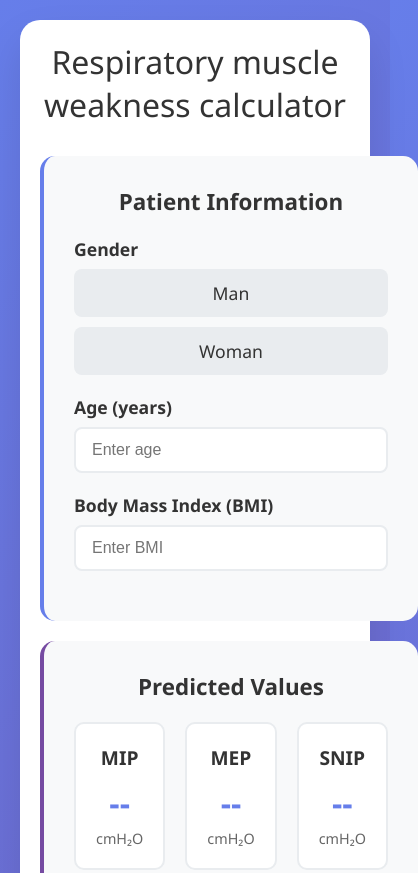
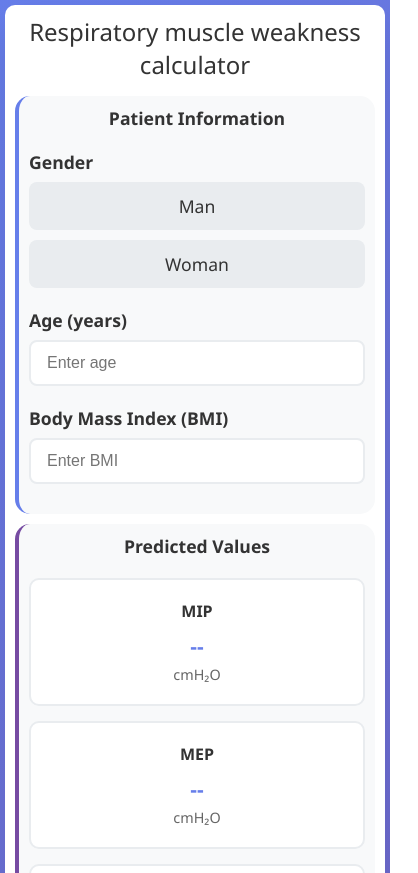
Before and after one commit to respmw/respmw.github.io, a plain HTML site: page index.html in a window 390 px wide. Shown: the top 873 px of the page, 418 px wide, since content can reach past the window. Drawn offline with Linux system fonts and the light colour scheme.

Commit message:
Update index.html

```diff
--- a/index.html
+++ b/index.html
@@ -19,6 +19,7 @@
             justify-content: center;
             align-items: center;
             padding: 20px;
+            box-sizing: border-box;
         }
 
         .container {
@@ -28,6 +29,7 @@
             padding: 40px;
             max-width: 1200px;
             width: 100%;
+            box-sizing: border-box;
         }
 
         h1 {
@@ -288,6 +290,86 @@
 
             .gender-group {
                 flex-direction: column;
+                gap: 10px;
+            }
+
+            .results-grid {
+                grid-template-columns: 1fr;
+                gap: 15px;
+            }
+        }
+
+        @media (max-width: 768px) {
+            body {
+                padding: 10px;
+            }
+
+            .container {
+                padding: 15px;
+                margin: 0;
+                border-radius: 15px;
+            }
+
+            h1 {
+                font-size: 1.8rem;
+                margin-bottom: 20px;
+            }
+
+            .input-section,
+            .results-section,
+            .measured-section,
+            .zscore-section {
+                padding: 15px;
+            }
+
+            .section-title {
+                font-size: 1.2rem;
+            }
+
+            .result-value {
+                font-size: 1.5rem;
+            }
+
+            .result-label {
+                font-size: 1rem;
+            }
+
+            .form-grid {
+                gap: 15px;
+            }
+        }
+
+        @media (max-width: 480px) {
+            body {
+                padding: 5px;
+            }
+
+            .container {
+                padding: 10px;
+                border-radius: 10px;
+            }
+
+            h1 {
+                font-size: 1.5rem;
+                margin-bottom: 15px;
+            }
+
+            .input-section,
+            .results-section,
+            .measured-section,
+            .zscore-section {
+                padding: 10px;
+            }
+
+            .section-title {
+                font-size: 1.1rem;
+            }
+
+            .result-value {
+                font-size: 1.3rem;
+            }
+
+            .form-grid {
                 gap: 10px;
             }
         }
```
